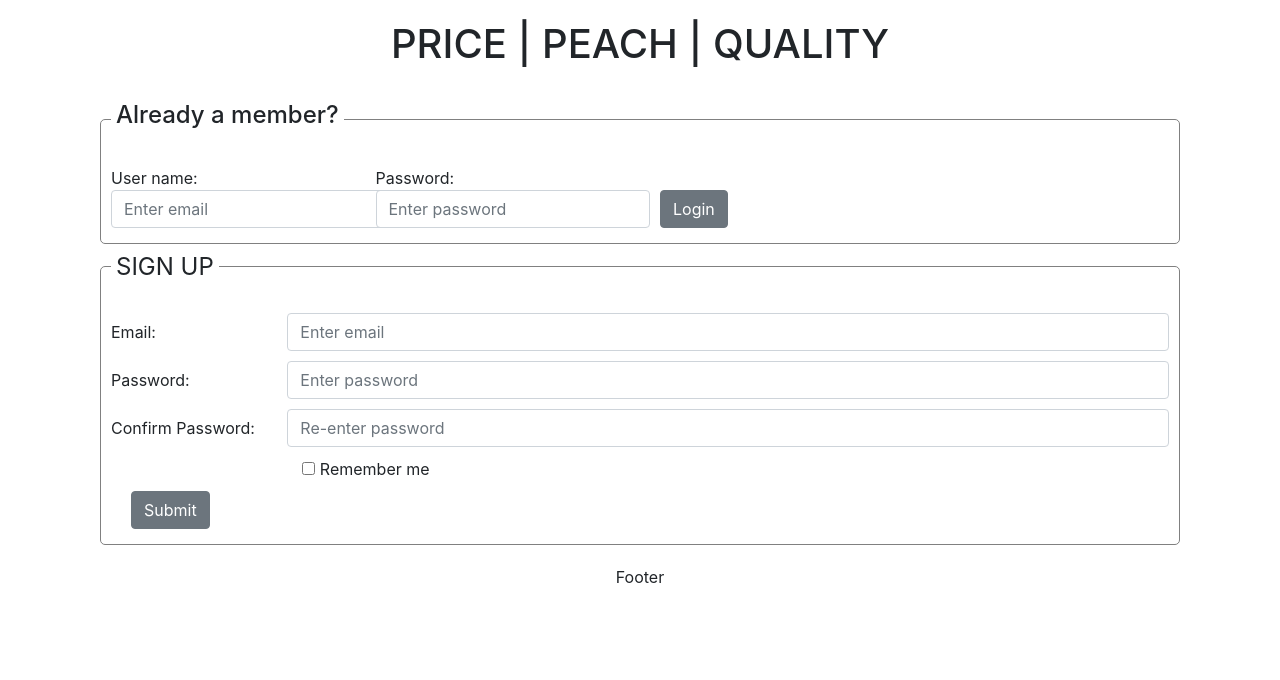
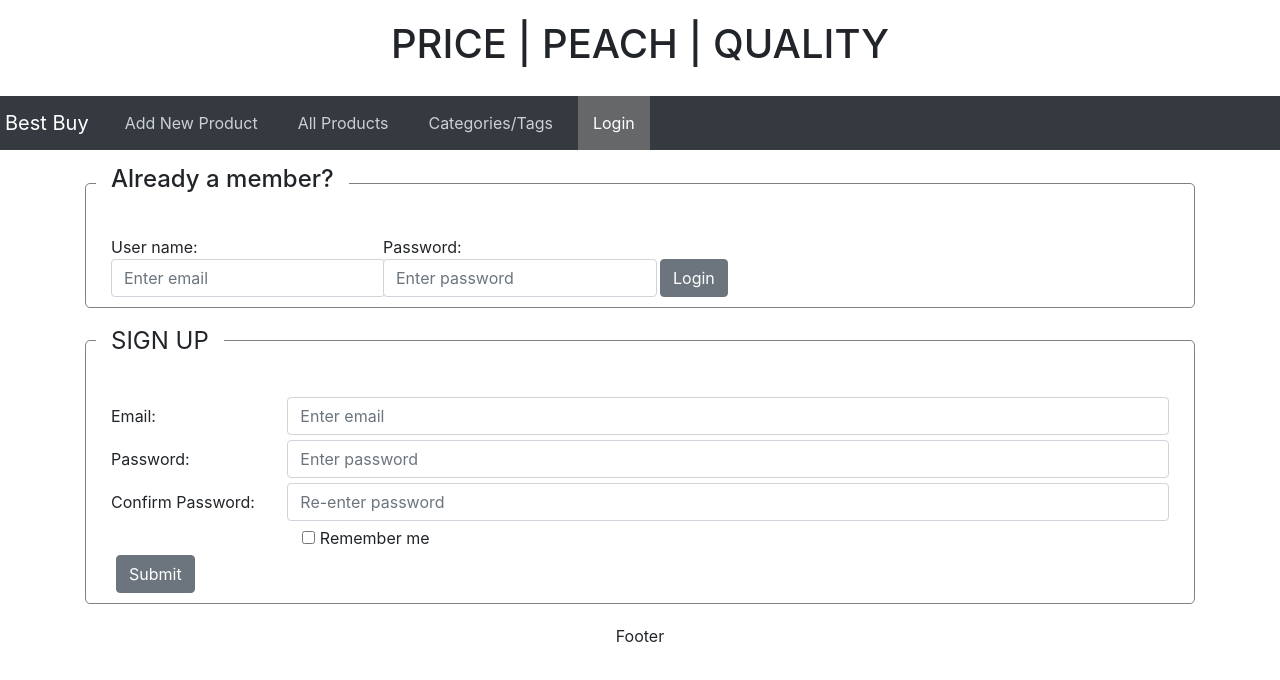
Before and after one commit to miron88/e-commerce, a React (Create React App) app: page / in a window 1280 px wide. Shown: the top 680 px of the page. Built offline with nearby package versions, Linux system fonts and the light colour scheme.

Commit message:
Fixed the routing issues.

```diff
--- a/src/App.js
+++ b/src/App.js
@@ -4,7 +4,8 @@ import './App.css';
 import Login from '../src/views/Login';
 import Product from './views/Products/Product';
 
-import {BrowserRouter as Router, Route, Switch } from 'react-router-dom';
+import {BrowserRouter as Router, Switch, Link, NavLink, Redirect, Prompt } from 'react-router-dom';
+import Route from 'react-router-dom/Route';
 import Content from './views/Content/Content';
 import Category from './views/Category/Category';
 
@@ -13,24 +14,72 @@ import Footer from './views/Footer/Footer';
 import ContentHeader from './views/Content/Partial/ContentHeader';
 
 class App extends Component {
+  handleLogout = () => {
+      localStorage.clear();
+      window.location.replace('/');
+  }
   render() {
     const USER = localStorage.getItem('user');
     return (
       <div>
         <Header/>
-        {USER?<ContentHeader/>:("")}
-        <div className='container'>
-          <div className='col-sm-12'>
-            <Router basename='/'>
-              <Switch>
-                <Route exact path='/' component={Login}/>
-                <Route path="/content" component={Content}/>
-                <Route path="/Product" component={Product}/>
-                <Route path="/Category" component={Category}/>
-              </Switch>
-            </Router>
+        <Router>
+        <div>
+          <nav className="navbar navbar-expand-md bg-dark navbar-dark">
+            <a className="navbar-brand" href="/">Best Buy</a>
+            <button className="navbar-toggler" type="button" data-toggle="collapse" data-target="#collapsibleNavbar">
+              <span className="navbar-toggler-icon"></span>
+            </button>
+            <div className="collapse navbar-collapse" id="collapsibleNavbar">
+              <ul className="navbar-nav">
+
+                <li className="nav-item">
+                  <NavLink to="/content" exact activeStyle={
+                    { color:'#fff',
+                    backgroundColor: '#656769'}
+                  }>Add New Product</NavLink>
+                </li>
+                <li className="nav-item">
+                  <NavLink to="/product" exact activeStyle={
+                    { color:'#fff',
+                    backgroundColor: '#656769'}
+                  }>All Products</NavLink>
+                </li>
+                <li className="nav-item">
+                  <NavLink to="/category" exact activeStyle={
+                    { color:'#fff',
+                    backgroundColor: '#656769'}
+                  }>Categories/Tags</NavLink>
+                </li>
+                {!USER?
+                <li className="nav-item">
+                  <NavLink to="/" exact activeStyle={
+                    { color:'#fff',
+                    backgroundColor: '#656769'}
+                  }>Login</NavLink>
+                </li>:
+                <li className="nav-item">
+                <a href='' onClick={this.handleLogout}>Logout</a>
+              </li>
+                }
+                </ul>
+              </div>
+            </nav>
+            <div className='container'>
+          <Route path="/" exact strict render={() => <Login/>}/>
+          <Route path="/content" exact strict render={({match}) => (USER ? <Content/>:(<Redirect to='/' />))}/>
+          <Route path="/product" exact strict render={({match}) => (USER ? <Product/>:(<Redirect to='/' />))}/>
+          <Route path="/category" exact strict render={({match}) => (USER ? <Category/>:(<Redirect to='/' />))}/></div>
+          {/*<Route path="/category" exact strict render={
+            () => {
+              return <Category/>;
+            }
+          }/>*/}
+          {/*<Route path="/user/:username" exact strict render={({match})=>(
+            this.state.loggedIn ? ( <User username={match.params.username}/>) : (<Redirect to='/' />)
+          )}/>*/}
           </div>
-        </div>
+        </Router>
         <Footer/>
       </div>
     );
--- a/src/components/LoginForm.js
+++ b/src/components/LoginForm.js
@@ -57,12 +57,12 @@ class LoginForm extends Component {
                 <fieldset>
                     <legend><h4>Already a member?</h4></legend>
                     <form onSubmit={this.submitForm} className='form-inline'>
-                        <div className="form-group col-sm-3">
-                            <label>User name: </label>
+                        <div className="col-sm-3">
+                            <label>User name:&nbsp; </label>
                             <input type="text" className="form-control" value={this.state.email} onChange={this.handleEmailChanged} placeholder="Enter email"/>
                         </div>
-                        <div className="form-group col-sm-3">
-                            <label>Password:</label>
+                        <div className="col-sm-3">
+                            <label>Password:&nbsp;</label>
                             <input type="password" className="form-control" value={this.state.password} onChange={this.handlePasswordChanged} placeholder="Enter password"/>
                         </div>
                         <div className='col-sm-2'>
--- a/src/index.css
+++ b/src/index.css
@@ -12,6 +12,17 @@ code {
   font-family: source-code-pro, Menlo, Monaco, Consolas, "Courier New",
     monospace;
 }
+
+/***************************** nav *****************************/
+.navbar{
+  padding: 0;
+}
+.nav-item a{
+  padding: 15px;
+  display: block;
+  color: #cbd0d6;
+}
+/***************************************************************/
 
 .list-group-item{
   display: table !important;
@@ -41,7 +52,7 @@ fieldset{
 legend{
   width: auto !important;
   border: none !important;
-  padding: 5px !important;
+  padding: 15px !important;
 }
 
 #product-image img{
@@ -56,7 +67,11 @@ legend{
 
 }
 .form-group{
-  padding: 5px 0;
+  padding-top: 5px;
+}
+
+.form-inline label{
+  justify-content: left;
 }
 .control-label{
   padding-left: 0;
--- a/src/views/Category/AddCategory.js
+++ b/src/views/Category/AddCategory.js
@@ -62,14 +62,8 @@ class AddCategory extends Component{
         }
     }
     render(){
-        const USER = localStorage.getItem('user');
         return(
             <div>
-                {
-                    !USER?<Redirect to={{
-                        pathname: "/"
-                    }}/>:("")
-                }
                 { /* Form validation or ERROR message. */}
                 <fieldset>
                     <legend>Add New {this.props.categoryOrSubcategory}</legend>
--- a/src/views/Content/Content.js
+++ b/src/views/Content/Content.js
@@ -1,8 +1,5 @@
 import React, { Component } from 'react';
 //import img from '../images/ScreenAustralia_logo.jpg';
-
-// Redirect to Login in if the user not logged in.
-import IsLoggedIn from '../../common/IsLoggedIn';
 
 // Partial
 import AddProduct from './Partial/AddProduct';
@@ -14,7 +11,6 @@ class Content extends Component {
     render(){
         return(
             <div>
-                <IsLoggedIn/>
                 <AddProduct/>
             </div>
         )
```
Also changed, not shown: src/views/Content/Partial/ContentHeader.js (indentation only).
